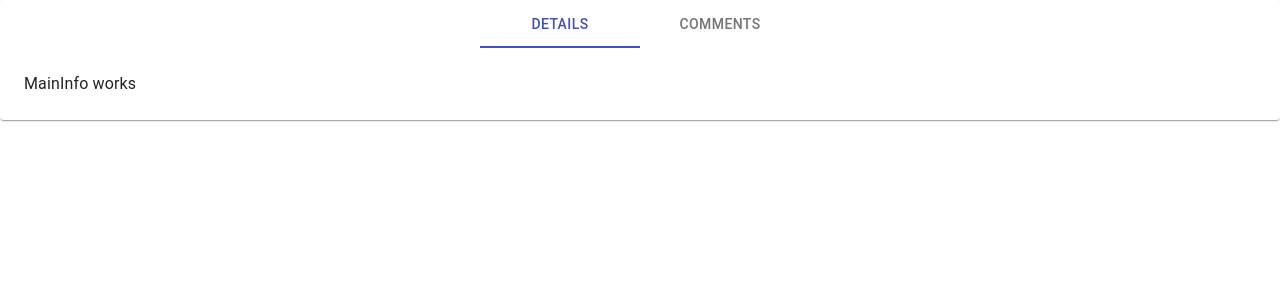
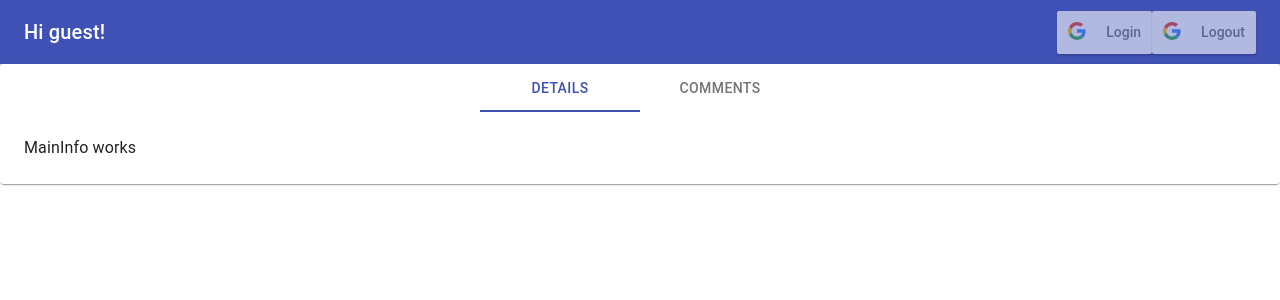
Before and after one commit to AlionaSidarenka/table, a React (Create React App) app: page /details/1 in a window 1280 px wide. Shown: the top 300 px of the page. Built offline with nearby package versions, Linux system fonts and the light colour scheme; no server answers.

Commit message:
[feature] added redux to store user auth state

```diff
--- a/package.json
+++ b/package.json
@@ -6,13 +6,17 @@
     "@apollo/client": "^3.4.10",
     "@material-ui/core": "^4.12.3",
     "@material-ui/icons": "^4.11.2",
+    "@reduxjs/toolkit": "^1.6.1",
     "@testing-library/jest-dom": "^5.14.1",
     "@testing-library/react": "^11.2.7",
     "@testing-library/user-event": "^12.8.3",
+    "google-oauth": "0.0.2",
     "graphql": "^15.5.3",
     "graphql.macro": "^1.4.2",
     "react": "^17.0.2",
     "react-dom": "^17.0.2",
+    "react-google-login": "^5.2.2",
+    "react-redux": "^7.2.5",
     "react-router-dom": "^5.3.0",
     "react-scripts": "4.0.3",
     "web-vitals": "^1.1.2"
--- a/src/App.js
+++ b/src/App.js
@@ -7,11 +7,15 @@ import {
     Route
 } from "react-router-dom";
 import {useGithub} from "./hooks/useGithub";
+import React from "react";
+import Appbar from "./components/app-bar/Appbar";
 
 function App() {
     const { loading, error, rows, count, fetchMoreData } = useGithub();
 
-    return (<Router>
+    return <>
+            <Appbar />
+            <Router>
                 <Switch>
                     <Route path="/" exact>
                         <MTable fetchMoreData={fetchMoreData}
@@ -26,7 +30,8 @@ function App() {
                     </Route>
                 </Switch>
             </Router>
-    );
+        </>
+    ;
 }
 
 export default App;
--- /dev/null
+++ b/src/components/app-bar/Appbar.js
@@ -0,0 +1,42 @@
+import React from 'react';
+import { makeStyles } from '@material-ui/core/styles';
+import AppBar from '@material-ui/core/AppBar';
+import Toolbar from '@material-ui/core/Toolbar';
+import Typography from '@material-ui/core/Typography';
+import Button from '@material-ui/core/Button';
+import IconButton from '@material-ui/core/IconButton';
+import MenuIcon from '@material-ui/icons/Menu';
+import {useSelector} from "react-redux";
+import Login from "../login/Login";
+import Logout from "../logout/Logout";
+
+const useStyles = makeStyles((theme) => ({
+    root: {
+        flexGrow: 1,
+    },
+    menuButton: {
+        marginRight: theme.spacing(2), // почему эти стили не применились?
+    },
+    title: {
+        flexGrow: 1,
+    }
+}));
+
+export default function Appbar() {
+    const classes = useStyles();
+    const name = useSelector(state => state.user.data.name);
+
+    return (
+        <div className={classes.root}>
+            <AppBar position="static">
+                <Toolbar>
+                    <Typography variant="h6" className={classes.title}>
+                        Hi {name ? name : 'guest'}!
+                    </Typography>
+                    <Login className={classes.menuButton}/>
+                    <Logout className={classes.menuButton}/>
+                </Toolbar>
+            </AppBar>
+        </div>
+    );
+}
--- /dev/null
+++ b/src/components/login/Login.js
@@ -0,0 +1,23 @@
+import React from 'react';
+import { GoogleLogin } from "react-google-login";
+import {CLIENT_ID} from "../../config";
+import {useDispatch} from "react-redux";
+import {onLoginFailure, onLoginSuccess} from "../../reducers/userReducer";
+
+export default function Login() {
+    const dispatch = useDispatch();
+    const onSuccess = (res) => dispatch(onLoginSuccess(res.profileObj.name));
+    const onFailure = () => dispatch(onLoginFailure());
+
+    return (
+        <div>
+            <GoogleLogin
+                clientId={CLIENT_ID}
+                buttonText="Login"
+                onSuccess={onSuccess}
+                onFailure={onFailure}
+                cookiePolicy={'single_host_origin'}
+                style={{marginTop: '100px'}}/>
+        </div>
+    )
+}
--- /dev/null
+++ b/src/components/logout/Logout.js
@@ -0,0 +1,24 @@
+import React from 'react';
+import {GoogleLogout} from "react-google-login";
+import {CLIENT_ID} from "../../config";
+import {onLogoutSuccess} from "../../reducers/userReducer";
+import {useDispatch} from "react-redux";
+
+export default function Logout() {
+    const dispatch = useDispatch();
+    const handleLogoutSuccess = () => dispatch(onLogoutSuccess());
+
+    const onFailure = (res) => {
+        console.log('Fail', res);
+    };
+
+    return (
+        <div>
+            <GoogleLogout
+                clientId={CLIENT_ID}
+                buttonText="Logout"
+                onFailure={onFailure}
+                onLogoutSuccess={handleLogoutSuccess}/>
+        </div>
+    )
+}
--- a/src/components/table/Table.js
+++ b/src/components/table/Table.js
@@ -78,12 +78,10 @@ export default function MTable(props) {
 
     return (
         <Paper className={classes.root}>
-            <input type="text"
-                   value={filterValue}
-                   onChange={handleFilterChange}
-            />
             <TableContainer className={classes.container}>
                 <Table stickyHeader aria-label="sticky table">
+                    {props.loading ? <tbody><tr><td>Loading...</td></tr></tbody> : ( // некрасиво
+                        <>
                         <TableHead>
                             <TableRow>
                                 {columns.map((column) => (
@@ -114,9 +112,12 @@ export default function MTable(props) {
                             );
                         })}
                         </TableBody>
+                        </>
+                    )}
                 </Table>
             </TableContainer>
             <TablePagination
+                disabled={props.loading} // не работает
                 rowsPerPageOptions={[5, 10, 25]}
                 component="div"
                 count={props.count}
--- a/src/config.js
+++ b/src/config.js
@@ -1,5 +1,5 @@
 export const githibData = {
-    token: '',
+    token: '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',
     name: 'AlionaSidarenka'
 };
 
@@ -8,3 +8,5 @@ export const baseUrl = 'https://api.github.com/graphql';
 export const headers = {
     Authorization: `bearer ${githibData.token}`
 };
+
+export const CLIENT_ID = '780026549364-njitc3kta0ncdrq54nldf6a2cuaaqijd.apps.googleusercontent.com';
--- a/src/index.js
+++ b/src/index.js
@@ -5,6 +5,8 @@ import App from './App';
 import reportWebVitals from './reportWebVitals';
 import {ApolloClient, ApolloProvider, createHttpLink, InMemoryCache} from "@apollo/client";
 import {baseUrl, headers} from "./config";
+import { Provider} from "react-redux";
+import store from "./store";
 
 const client = new ApolloClient({
     uri: baseUrl,
@@ -61,9 +63,11 @@ export const filter = client.cache.makeVar();
 
 ReactDOM.render(
     <React.StrictMode>
-        <ApolloProvider client={client}>
-            <App/>
-        </ApolloProvider>
+        <Provider store={store}>
+            <ApolloProvider client={client}>
+                <App/>
+            </ApolloProvider>
+        </Provider>
     </React.StrictMode>,
     document.getElementById('root')
 );
--- /dev/null
+++ b/src/reducers/userReducer.js
@@ -0,0 +1,34 @@
+import { createSlice } from '@reduxjs/toolkit'
+
+export const userSlice = createSlice({
+    name: 'user',
+    initialState: {
+        isLoggedIn: false,
+        data: {
+            name: ''
+        }
+    },
+    reducers: {
+        onLoginSuccess: (state, action) => {
+            // Redux Toolkit allows us to write "mutating" logic in reducers. It
+            // doesn't actually mutate the state because it uses the Immer library,
+            // which detects changes to a "draft state" and produces a brand new
+            // immutable state based off those changes
+            state.isLoggedIn = true;
+            state.data.name = action.payload;
+        },
+        onLoginFailure: (state) => {
+            state.isLoggedIn = false;
+            state.data.name = '';
+        },
+        onLogoutSuccess: (state) => {
+            state.isLoggedIn = false;
+            state.data.name = '';
+        },
+    },
+});
+
+// Action creators are generated for each case reducer function
+export const { onLoginSuccess, onLoginFailure, onLogoutSuccess } = userSlice.actions;
+
+export default userSlice.reducer;
--- /dev/null
+++ b/src/store.js
@@ -0,0 +1,8 @@
+import { configureStore } from '@reduxjs/toolkit'
+import userReducer from "./reducers/userReducer";
+
+export default configureStore({
+    reducer: {
+        user: userReducer
+    }
+});
```
Also changed, not shown: 1 other file (tests, documents, lock files or other folders). Lines whose indentation alone changed are shown as unchanged.
